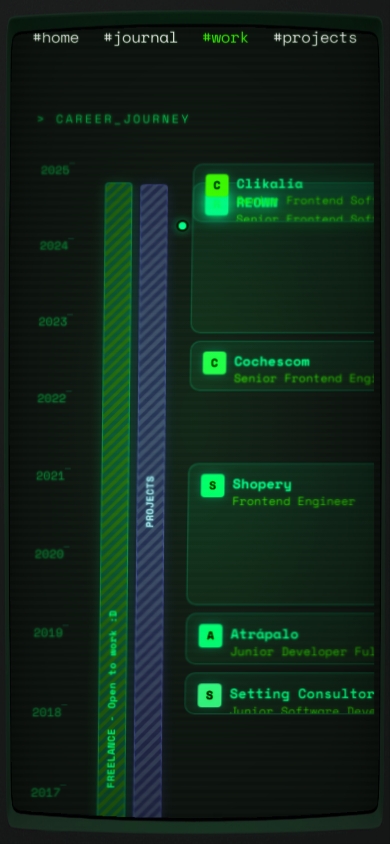
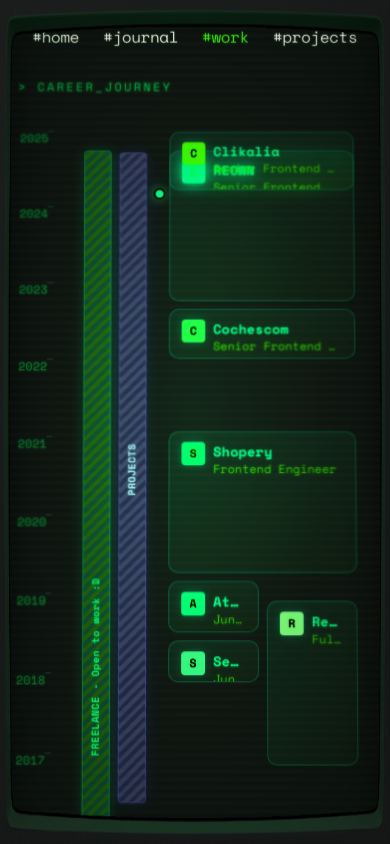
Before and after one commit to Nirzhuk/nirzhuk.dev, a Next.js app: page /work in a window 390 px wide. Built offline with nearby package versions, Linux system fonts and the light colour scheme.

Commit message:
fix: update timeline component styles for better responsiveness in mobile

```diff
--- a/app/work/timeline.tsx
+++ b/app/work/timeline.tsx
@@ -143,7 +143,7 @@
   };
 
   return (
-    <div className="max-w-4xl min-w-4xl mx-auto py-8 px-4">
+    <div className="max-w-4xl w-full sm:min-w-4xl mx-auto sm:py-8 sm:px-4 ">
       <h1 className="font-mono text-xs uppercase tracking-[0.2em] text-terminal/70 mb-8 drop-shadow-[0_0_5px_rgba(16,251,136,0.4)]">
         {'>'} Career_Journey
       </h1>
```
